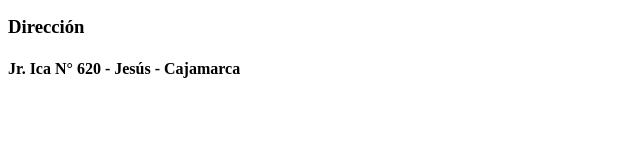
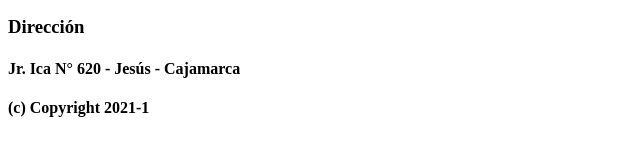
Before and after one commit to JhulisaRumay/JhulisaRumay.github.io, a plain HTML site: page Contact.html in a window 1280 px wide. Shown: the part 292-448 px from the top of the page, without its empty margins (0-640 px from the left). Drawn offline with Linux system fonts and the light colour scheme.

Commit message:
terminado

```diff
--- a/Contact.html
+++ b/Contact.html
@@ -39,8 +39,9 @@
                 <h4>Jr. Ica N° 620 - Jesús - Cajamarca </h4>
             </div>
         </aside>
-
-
+        <footer>
+            <h4> (c) Copyright 2021-1 </h4>
+        </footer>
         <script src="" async defer></script>
     </body>
 </html>
```
